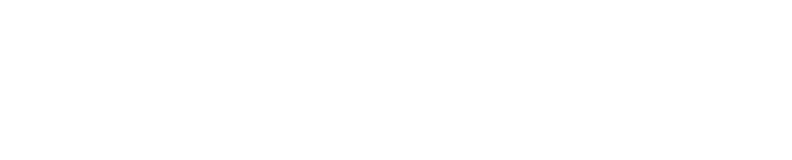
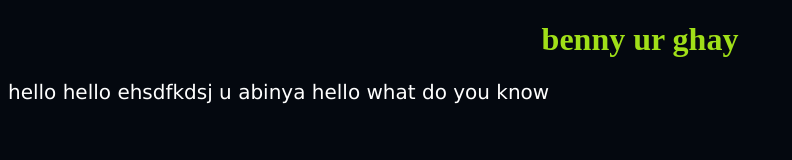
Before and after one commit to Artemis1103/Miracular31111, a plain HTML site: page index.html in a window 1280 px wide. Shown: the whole page, without its empty margins (0-792 px from the left). Drawn offline with Linux system fonts and the light colour scheme.

```diff
--- a/index.html
+++ b/index.html
@@ -3,9 +3,11 @@
 
     <head>
         <title>Does this work</title>
+        <link rel="stylesheet" href="styles.css">
     </head>
 
     <body>
-
+        <h1>benny ur ghay</h1>
+        <p> hello  hello  ehsdfkdsj u abinya hello what do you know</p>
     </body>
 </html>
--- /dev/null
+++ b/styles.css
@@ -0,0 +1,14 @@
+body {
+  background-color: rgb(4, 8, 15);
+}
+
+h1 {
+  color: oklch(82.995% 0.21122 127.664);
+  text-align: center;
+}
+
+p {
+    color: white;
+  font-family: verdana;
+  font-size: 20px;
+}
```
